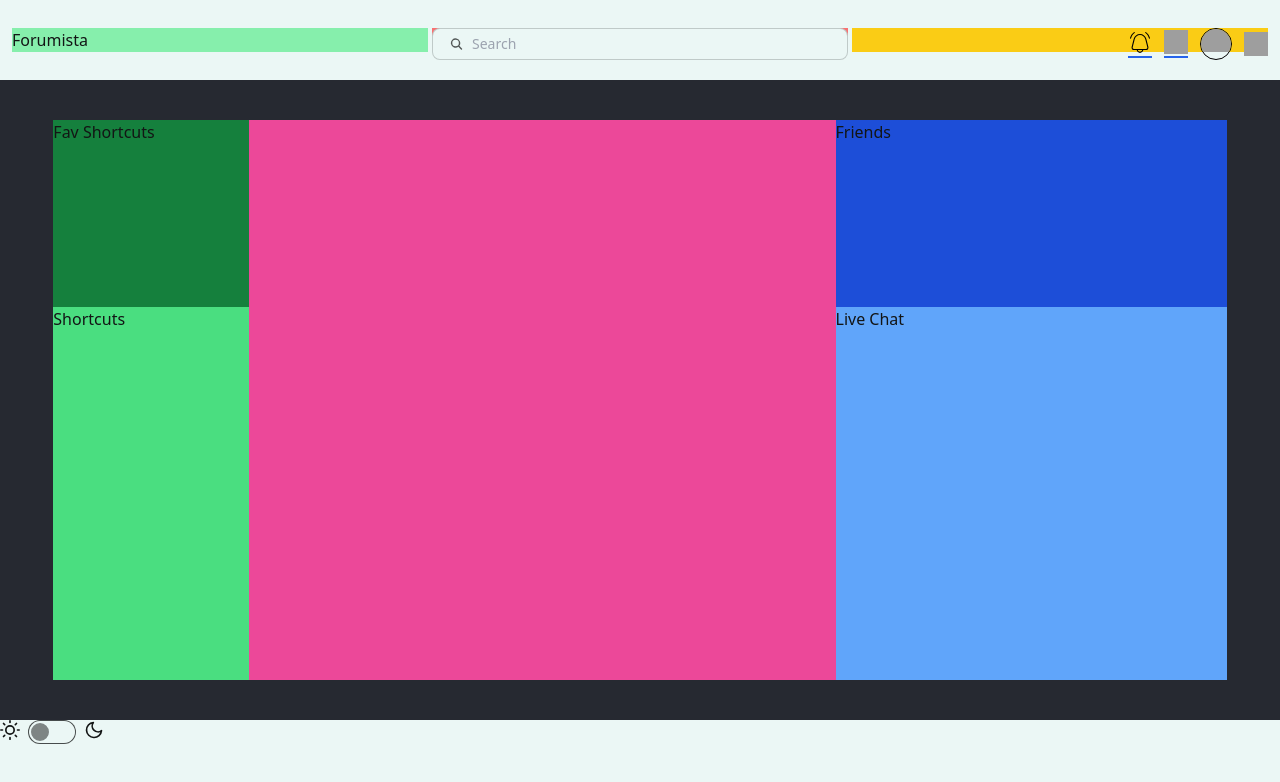
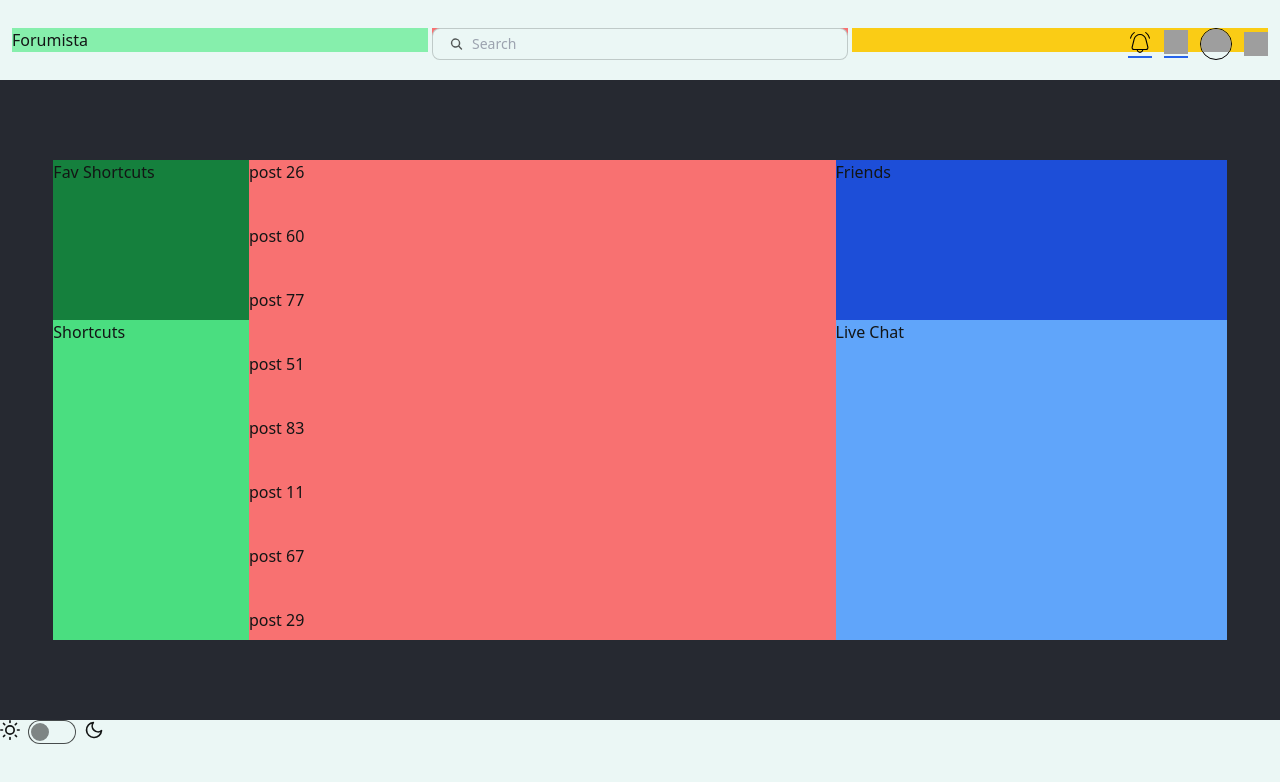
Before and after one commit to mr-top/forumista-front, a React (Vite) app: page /home in a window 1280 px wide. Shown: the top 782 px of the page. Built offline with nearby package versions, Linux system fonts and the light colour scheme; grey boxes are pictures that could not be loaded.

Commit message:
infinite scroll for posts finished

```diff
--- a/package.json
+++ b/package.json
@@ -10,6 +10,7 @@
     "preview": "vite preview"
   },
   "dependencies": {
+    "axios": "^1.7.9",
     "react": "^18.3.1",
     "react-dom": "^18.3.1",
     "react-router-dom": "^7.0.1"
--- a/src/components/Board.jsx
+++ b/src/components/Board.jsx
@@ -7,15 +7,15 @@ function Board(props) {
   switch (option) {
     case 'small':
       classesX = 'w-4/6 sm:w-2/6';
-      classesY = 'min-h-[10rem]';
+      classesY = 'min-h-[20rem] max-h-[30rem]';
       break;
     case 'large':
       classesX = 'w-11/12';
-      classesY = 'min-h-[10rem]';
+      classesY = 'min-h-[20rem] max-h-[30rem]';
       break;
     default:
       classesX = 'w-5/6 sm:w-4/6';
-      classesY = 'min-h-[10rem]';
+      classesY = 'min-h-[20rem] max-h-[30rem]';
   }
 
   return (
--- a/src/components/Home.jsx
+++ b/src/components/Home.jsx
@@ -16,10 +16,8 @@ function Home() {
           </div>
         </div>
 
-        <div className="flex flex-col basis-3/4 md:basis-3/6">
-          <div className="basis-full bg-red-400">
-            <Posts/>
-          </div>
+        <div className="basis-3/4 md:basis-3/6">
+          <Posts/>
         </div>
 
         <div className="flex-col hidden md:flex md:basis-2/6">
--- a/src/components/Posts.jsx
+++ b/src/components/Posts.jsx
@@ -1,16 +1,54 @@
-import { useEffect, useRef } from "react";
+import { useState, useEffect, useLayoutEffect, useRef } from "react";
 
 function Posts () {
   const postsRef = useRef(null);
+  const [items, setItems] = useState([`post ${Math.floor(Math.random() * 100)}`, `post ${Math.floor(Math.random() * 100)}`, `post ${Math.floor(Math.random() * 100)}`, `post ${Math.floor(Math.random() * 100)}`, `post ${Math.floor(Math.random() * 100)}`, `post ${Math.floor(Math.random() * 100)}`, `post ${Math.floor(Math.random() * 100)}`, `post ${Math.floor(Math.random() * 100)}`, `post ${Math.floor(Math.random() * 100)}`, `post ${Math.floor(Math.random() * 100)}`]);
+  const [isLoading, setIsLoading] = useState(false);
+  const [page, setPage] = useState(1);
 
   useEffect(() => {
-    console.log(postsRef.current.clientHeight)
-    console.log(postsRef.current.clientWidth)
+    console.log(postsRef.current)
   }, []);
 
+  useEffect(() => {
+    console.log('scrolling')
+    postsRef.current.addEventListener('scroll', handleScroll);
+    return () => postsRef.current.removeEventListener('scroll', handleScroll);
+  }, [isLoading]);
+
+  useLayoutEffect(() => {
+    fetchData();
+  }, []);
+
+  function sleep(ms) {
+    return new Promise(resolve => setTimeout(resolve, ms));
+  }
+
+  async function fetchData () {
+    setIsLoading(true);
+
+    await sleep(1000);
+    setItems(prev => [...prev, `post ${Math.floor(Math.random() * 100)}`]);
+
+    setPage(prev => prev + 1);
+
+    setIsLoading(false);
+  }
+
+  async function handleScroll () {
+    console.log(`scroll top ${postsRef.current.scrollTop}`);
+    console.log(`scroll height ${postsRef.current.scrollHeight}`);
+    console.log(`clientHeight ${postsRef.current.clientHeight}`);
+    if (postsRef.current.scrollHeight - postsRef.current.scrollTop !== postsRef.current.clientHeight || isLoading) {
+      return;
+    }
+    await fetchData()
+  }
+
   return (
-    <div ref={postsRef} className="h-full bg-pink-500">
-
+    <div ref={postsRef} className="h-full overflow-y-scroll bg-red-400">
+      {items.map((post, idx) => <p key={idx} className="h-16">{post}</p>)}
+      {isLoading && <p>Fetching more posts</p>}
     </div>
   )
 }
```
Also changed, not shown: 1 other file (tests, documents, lock files or other folders).
